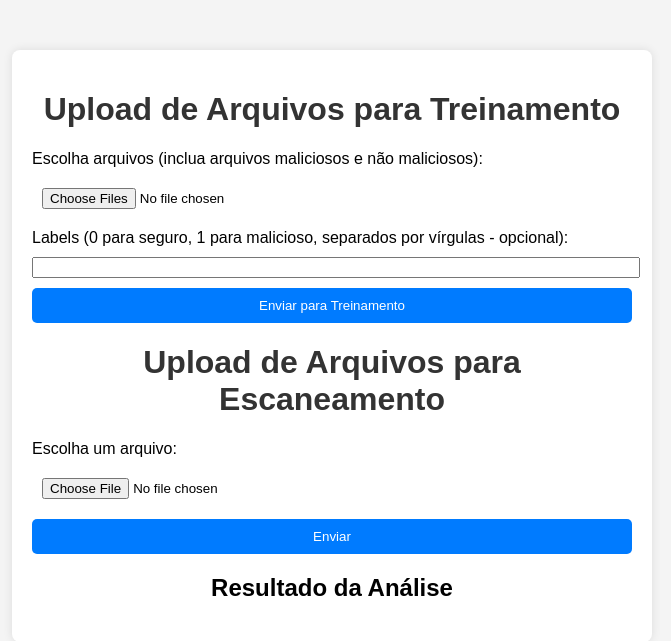
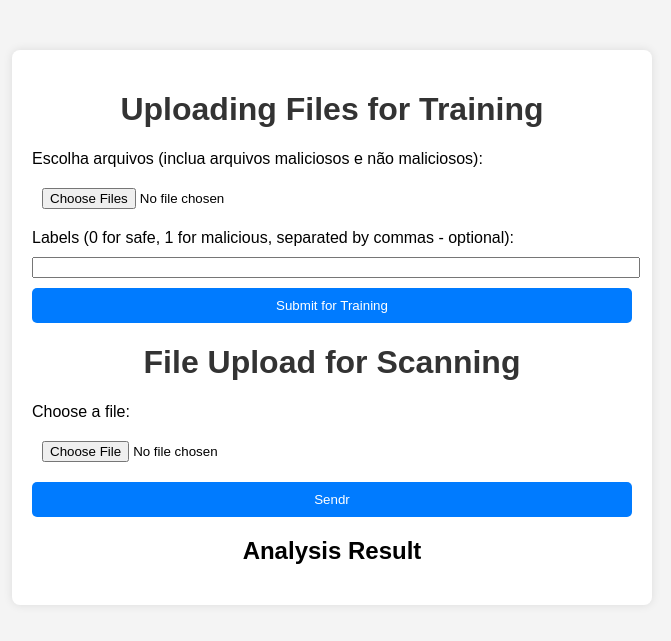
Before and after one commit to Moon-Cloud-Services/lunaris-sentient-core, a Flask app: page /upload_page in a window 1280 px wide. Shown: the top 641 px of the page, without its empty margins (308-979 px from the left). Run offline with Flask 3, Linux system fonts and the light colour scheme.

Commit message:
Update upload.html

```diff
--- a/lunaris-sentient-core/app/templates/upload.html
+++ b/lunaris-sentient-core/app/templates/upload.html
@@ -3,7 +3,7 @@
 <head>
     <meta charset="UTF-8">
     <meta name="viewport" content="width=device-width, initial-scale=1.0">
-    <title>Upload de Arquivos</title>
+    <title>File Upload</title>
     <style>
         body {
             font-family: 'Arial', sans-serif;
@@ -56,22 +56,22 @@
 </head>
 <body>
     <div class="container">
-        <h1>Upload de Arquivos para Treinamento</h1>
+        <h1>Uploading Files for Training</h1>
         <form action="/train_malware" method="post" enctype="multipart/form-data" id="trainingForm">
             <label for="files">Escolha arquivos (inclua arquivos maliciosos e não maliciosos):</label>
             <input type="file" name="files" id="files" accept=".csv, .json, .exe" multiple required>
-            <label for="labels">Labels (0 para seguro, 1 para malicioso, separados por vírgulas - opcional):</label>
+            <label for="labels">Labels (0 for safe, 1 for malicious, separated by commas - optional):</label>
             <input type="text" name="labels" id="labels">
-            <button type="submit">Enviar para Treinamento</button>
+            <button type="submit">Submit for Training</button>
         </form>
-        <h1>Upload de Arquivos para Escaneamento</h1>
+        <h1>File Upload for Scanning</h1>
         <form action="/upload_malware" method="post" enctype="multipart/form-data" id="uploadForm">
-            <label for="file">Escolha um arquivo:</label>
+            <label for="file">Choose a file:</label>
             <input type="file" name="file" id="file" accept=".csv, .json, .exe" required>
-            <button type="submit">Enviar</button>
+            <button type="submit">Sendr</button>
         </form>
         <div class="result" id="result">
-            <h2>Resultado da Análise</h2>
+            <h2>Analysis Result</h2>
             <p id="resultContent"></p>
         </div>
     </div>
```
